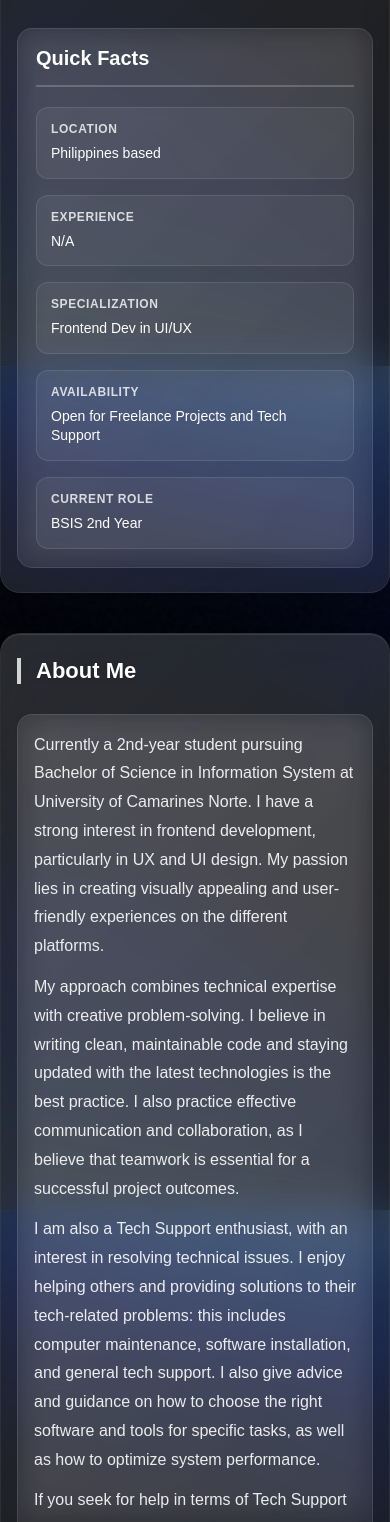
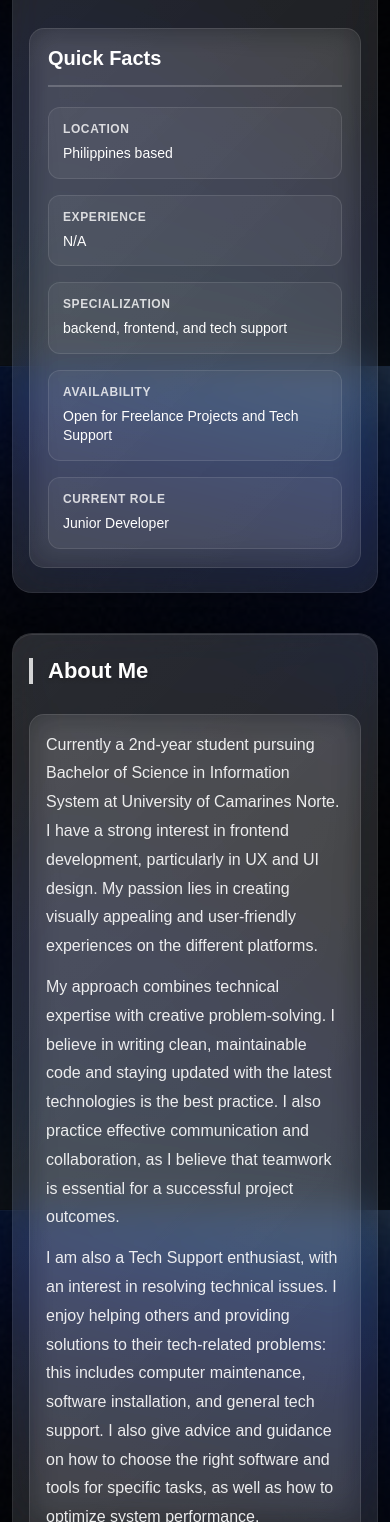
Before and after one commit to Lokianpu/LokiWebSite, a plain HTML site: page index.html in a window 390 px wide. Shown: the part 478-2000 px from the top of the page. Drawn offline with Linux system fonts and the light colour scheme.

Commit message:
fix: update role and specialization descriptions in index.html; adjust section widths in STYLE.css

```diff
--- a/STYLE.css
+++ b/STYLE.css
@@ -514,6 +514,13 @@ h1 {
    breathe once the page itself is no longer capped at 900px. */
 .section-wide {
     max-width: var(--wrap-wide);
+}
+
+/* Override width for About, Skills, and Contact sections to match hero section */
+#about,
+#skills,
+#contact {
+    max-width: 1180px;
 }
 
 .section:hover {
@@ -1230,6 +1237,8 @@ h1 {
 @media (max-width: 768px) {
     body {
         padding-top: 70px;
+        padding-left: 12px;
+        padding-right: 12px;
     }
 
     .navbar ul {
@@ -1245,6 +1254,8 @@ h1 {
         gap: 30px;
         padding: 30px 20px;
         margin-top: 20px;
+        margin-left: 0;
+        margin-right: 0;
     }
 
     .profile-container {
@@ -1286,6 +1297,8 @@ h1 {
     .section {
         padding: 30px 20px;
         margin-bottom: 20px;
+        margin-left: 0;
+        margin-right: 0;
     }
 
     .card {
@@ -1312,6 +1325,8 @@ h1 {
 
     .carousel {
         border-radius: 10px;
+        margin-left: 0;
+        margin-right: 0;
     }
 
     .slide img {
@@ -1328,6 +1343,8 @@ h1 {
         grid-template-columns: 1fr;
         gap: 20px;
         margin: 40px 0;
+        padding-left: 0;
+        padding-right: 0;
     }
 }
 
@@ -1335,6 +1352,8 @@ h1 {
 @media (max-width: 480px) {
     body {
         padding-top: 64px;
+        padding-left: 12px;
+        padding-right: 12px;
     }
 
     .profile-pic {
@@ -1344,6 +1363,8 @@ h1 {
 
     .hero {
         padding: 24px 16px;
+        margin-left: 0;
+        margin-right: 0;
     }
 
     .quick-facts {
@@ -1357,6 +1378,8 @@ h1 {
 
     .section {
         padding: 24px 16px;
+        margin-left: 0;
+        margin-right: 0;
     }
 
     .card {
@@ -1373,6 +1396,8 @@ h1 {
 
     .projects-header {
         padding: 20px;
+        margin-left: 0;
+        margin-right: 0;
     }
 
     .projects-header h1 {
--- a/index.html
+++ b/index.html
@@ -33,7 +33,7 @@
                 <img src="img/mypic.jpg" alt="Jansen Talento Almoete" class="profile-pic">
                 <div class="profile-info">
                     <h1>Jansen Talento Almoete</h1>
-                    <p class="role">Website & Software Designer - Frontend | Tech Support</p>
+                    <p class="role"> Full Stack Developer | Tech Support</p>
                 </div>
             </div>
             <div class="social-links">
@@ -62,7 +62,8 @@
                 </div>
                 <div class="fact-item">
                     <span class="fact-label">Specialization</span>
-                    <span class="fact-value">Frontend Dev in  UI/UX</span>
+                    <span class="fact-value">backend, frontend, and tech support
+                    </span>
                 </div>
                 <div class="fact-item">
                     <span class="fact-label">Availability</span>
@@ -70,7 +71,7 @@
                 </div>
                 <div class="fact-item">
                     <span class="fact-label">Current Role</span>
-                    <span class="fact-value">BSIS 2nd Year</span>
+                    <span class="fact-value">Junior Developer</span>
                 </div>
             </div>
         </div>
@@ -123,7 +124,7 @@
                     <li>jetBrains IntelliJ</li>
                     <li>Figma</li>
                     <li>Claude AI</li>
-                    <li>Kimi AI</li>
+                    <li>OmniRoute</li>
                 </ul>
             </div>
             <div class="card">
```
